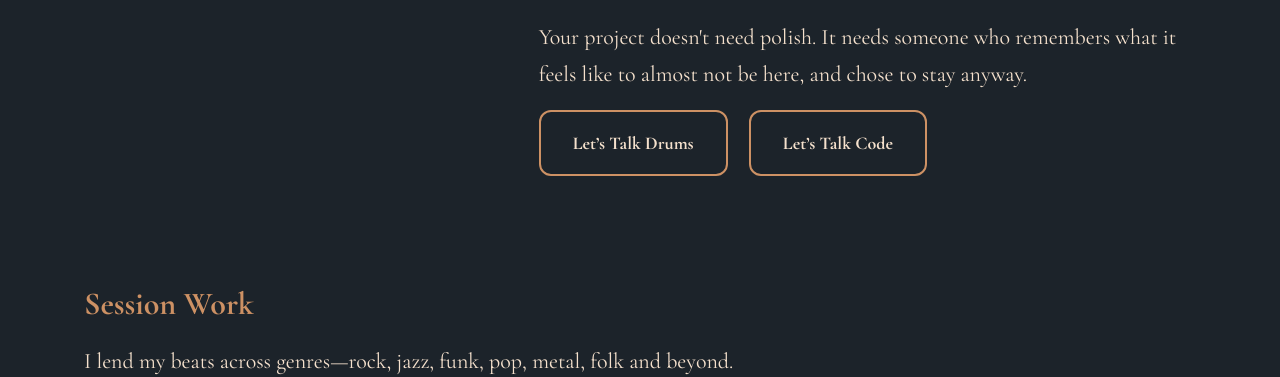
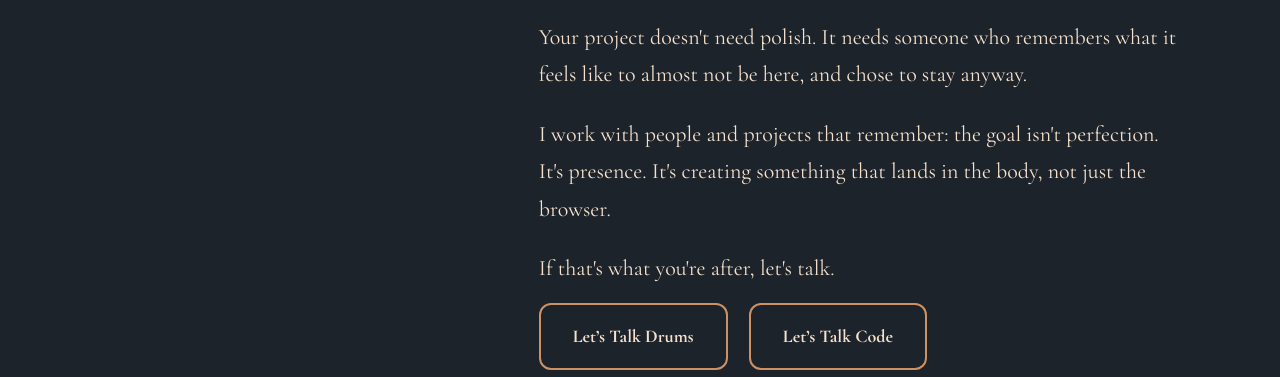
Before and after one commit to Ifletcher668/portfolio, an Astro site: page / in a window 1280 px wide. Shown: the part 992-1369 px from the top of the page. Built offline with nearby package versions, Linux system fonts and the light colour scheme; Astro itself is replaced by a stand-in of ours.

Commit message:
Update copy

```diff
--- a/src/pages/index.astro
+++ b/src/pages/index.astro
@@ -52,6 +52,12 @@ import Layout from "../layouts/Page.astro";
         Your project doesn't need polish. It needs someone who remembers what it
         feels like to almost not be here, and chose to stay anyway.
       </p>
+      <p>
+        I work with people and projects that remember: the goal isn't
+        perfection. It's presence. It's creating something that lands in the
+        body, not just the browser.
+      </p>
+      <p>If that's what you're after, let's talk.</p>
       <div class="hero-ctas">
         <a href="#session-work" class="btn">Let’s Talk Drums</a>
         <a href="#programming-portfolio" class="btn">Let’s Talk Code</a>
```
